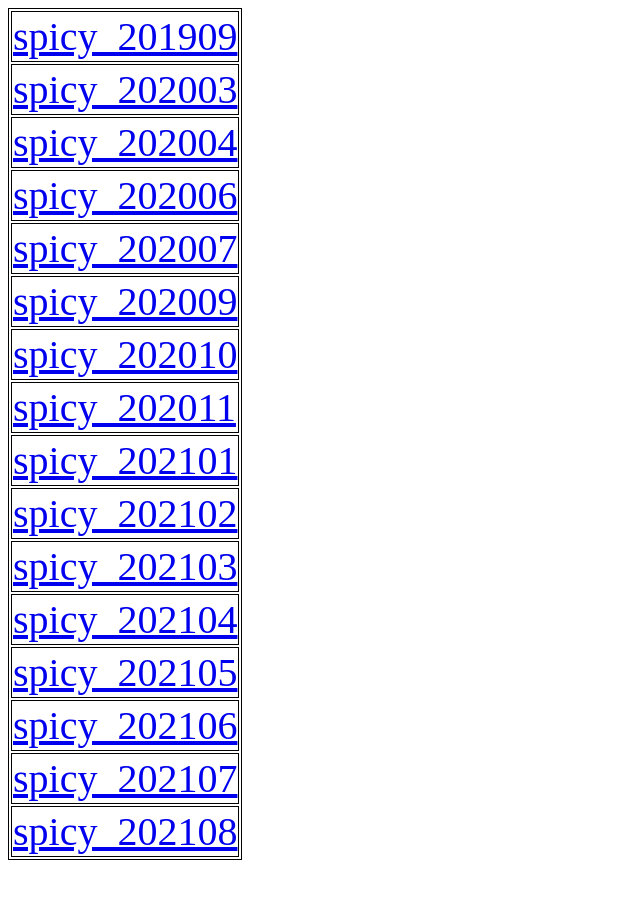
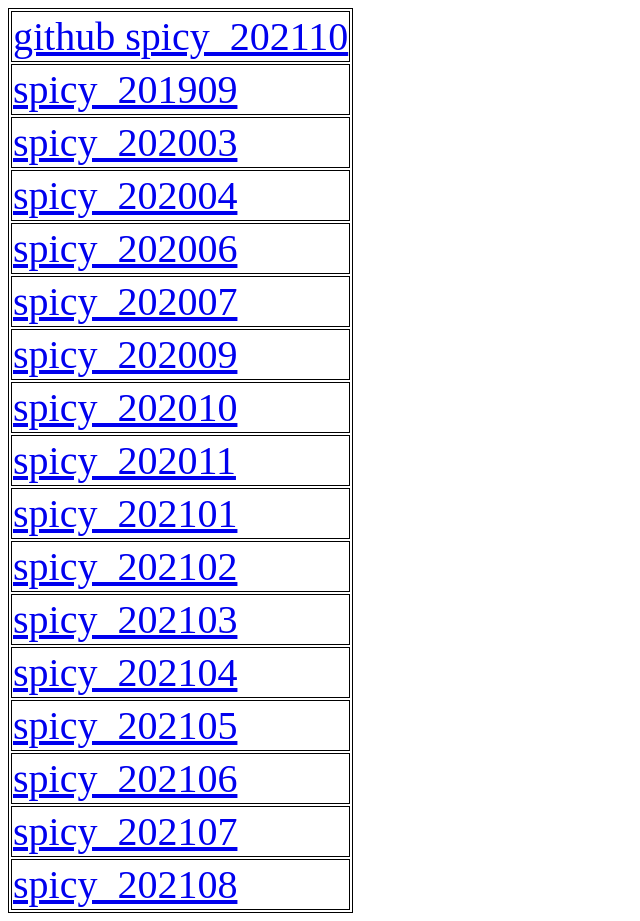
Before and after one commit to spicy202110/spicy202110.github.io, a plain HTML site: page docs/index.html in a window 1280 px wide. Shown: the whole page, without its empty margins (0-640 px from the left). Before the commit the page ends 868 px from the top, so only its background shows below. Drawn offline with Linux system fonts and the light colour scheme.

Commit message:
https://github.com/spicy202110

```diff
--- a/docs/index.html
+++ b/docs/index.html
@@ -16,6 +16,7 @@ table, th, td {
     <body>
         <table>
 
+            <tr> <td> <a target="_blank" rel="noopener noreferrer" href="https://github.com/spicy202110"> github spicy_202110 </a> </td> </tr>
             <tr> <td> <a target="_blank" rel="noopener noreferrer" href="https://spicy202110.github.io/spicy_201909/"> spicy_201909 </a> </td> </tr>
             <tr> <td> <a target="_blank" rel="noopener noreferrer" href="https://spicy202110.github.io/spicy_202003/"> spicy_202003 </a> </td> </tr>
             <tr> <td> <a target="_blank" rel="noopener noreferrer" href="https://spicy202110.github.io/spicy_202004/"> spicy_202004 </a> </td> </tr>
```
